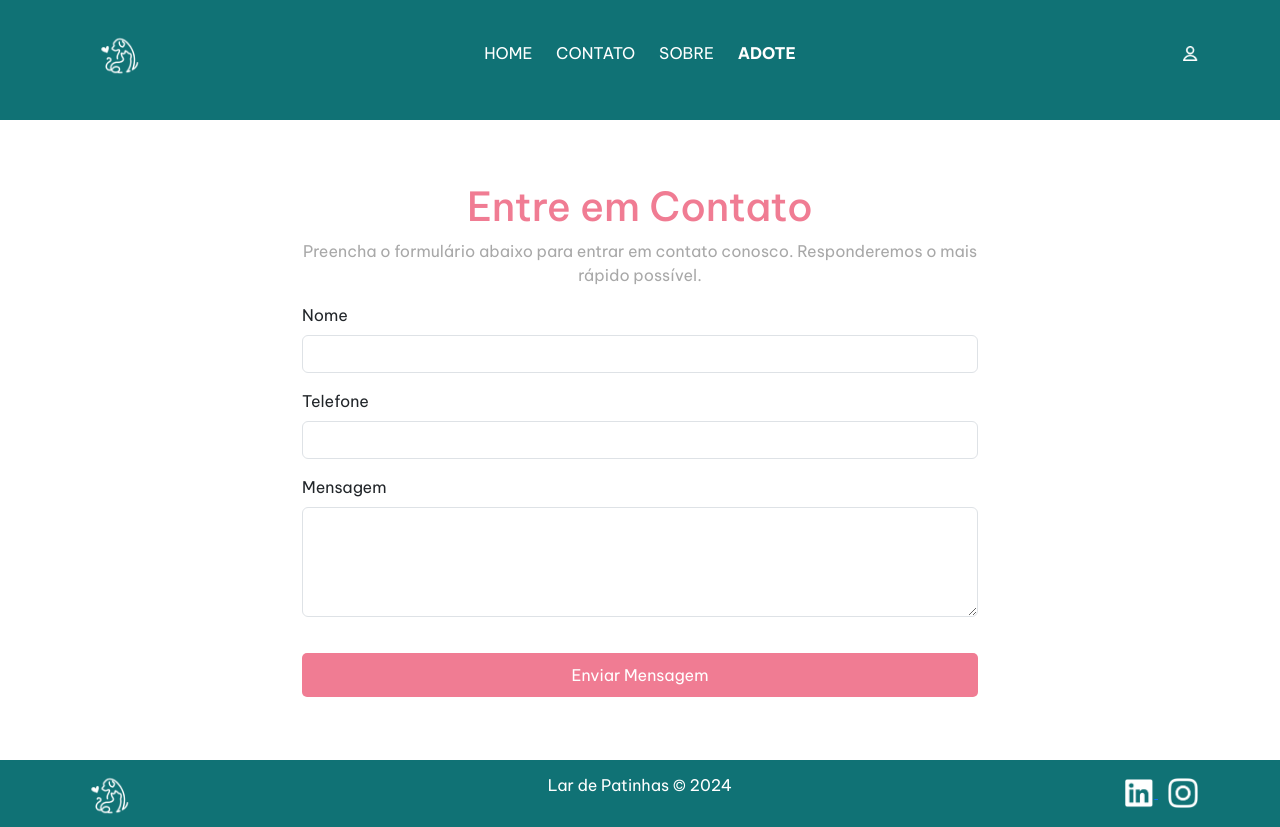
After one commit to ingxrd/CarmenPortinho_ProjetoFinalAbrigo, a Django app: page /contato/ in a window 1280 px wide. The commit adds this page. Run offline with Django 5.2, Linux system fonts and the light colour scheme; some libraries are stand-ins or nearby versions.

Commit message:
Feat: página contato.html

```diff
--- a/abrigo/urls.py
+++ b/abrigo/urls.py
@@ -5,7 +5,7 @@ from django.conf.urls.static import static
 
 # Importação das views
 
-from home.views import home, adote_pet, sobre
+from home.views import home, adote_pet, sobre, contato
 from cadastro_pet.views import criar_pet
 from detalhes_pet.views import detalhes_pet
 from gestao_adocao.views import criar_adocao, listar_adocoes
@@ -18,7 +18,8 @@ urlpatterns = [
     path('adote/', adote_pet, name = 'adote'),
     path('criar_adocao/', criar_adocao, name='criar_adocao'),
     path('listar_adocoes/', listar_adocoes, name='listar_adocoes'),
-    path('sobre/', sobre, name='sobre')
+    path('sobre/', sobre, name='sobre'),
+    path('contato/', contato, name='contato')
 
     #Sobre => espaço para apresentação da Squad
 
--- a/home/static/css/style-form-adocao.css
+++ b/home/static/css/style-form-adocao.css
@@ -16,7 +16,15 @@
   max-width: 700px;
   margin: 0 auto;
 }
-
+.container-form-contato{
+  display: flex;
+  justify-content: center;
+  align-items: center;
+  flex-direction: column;
+  min-height: 80vh;
+  max-width: 700px;
+  margin: 0 auto;
+}
 .form-title {
   font-size: 40px;
   font-weight: 600;
--- /dev/null
+++ b/home/templates/contato.html
@@ -0,0 +1,33 @@
+{% extends 'base.html' %}
+{% load static %}
+
+{% block content %}
+<div class="container-form-contato row">
+    <h1 class="text-center" style="color: #F07C93;">Entre em Contato</h1>
+    <p class="text-center" style="color: #a8a8a8;">
+        Preencha o formulário abaixo para entrar em contato conosco. Responderemos o mais rápido possível.
+    </p>
+
+    <form method="post" action="{% url 'contato' %}" class="">
+        {% csrf_token %}
+        <div class="mb-3">
+            <label for="nome" class="form-label">Nome</label>
+            <input type="text" class="form-control" id="nome" name="nome" placeholder="Digite seu nome" required>
+        </div>
+
+        <div class="mb-3">
+            <label for="telefone" class="form-label">Telefone</label>
+            <input type="text" class="form-control" id="telefone" name="telefone" placeholder="(XX) XXXXX-XXXX" required>
+        </div>
+
+        <div class="mb-3">
+            <label for="mensagem" class="form-label">Mensagem</label>
+            <textarea class="form-control" id="mensagem" name="mensagem" rows="4" placeholder="Escreva sua mensagem aqui..." required></textarea>
+        </div>
+
+        <button type="submit" class="btn btn-pink text-white w-100" style="background-color: #F07C93; border-color: #F07C93;">
+            Enviar Mensagem
+        </button>
+    </form>
+</div>
+{% endblock %}
--- a/home/views.py
+++ b/home/views.py
@@ -42,3 +42,6 @@ def pesquisar_animais(request):
 
 def sobre(request):
     return render(request, 'sobre.html')
+
+def contato(request):
+    return render(request, 'contato.html')
```
